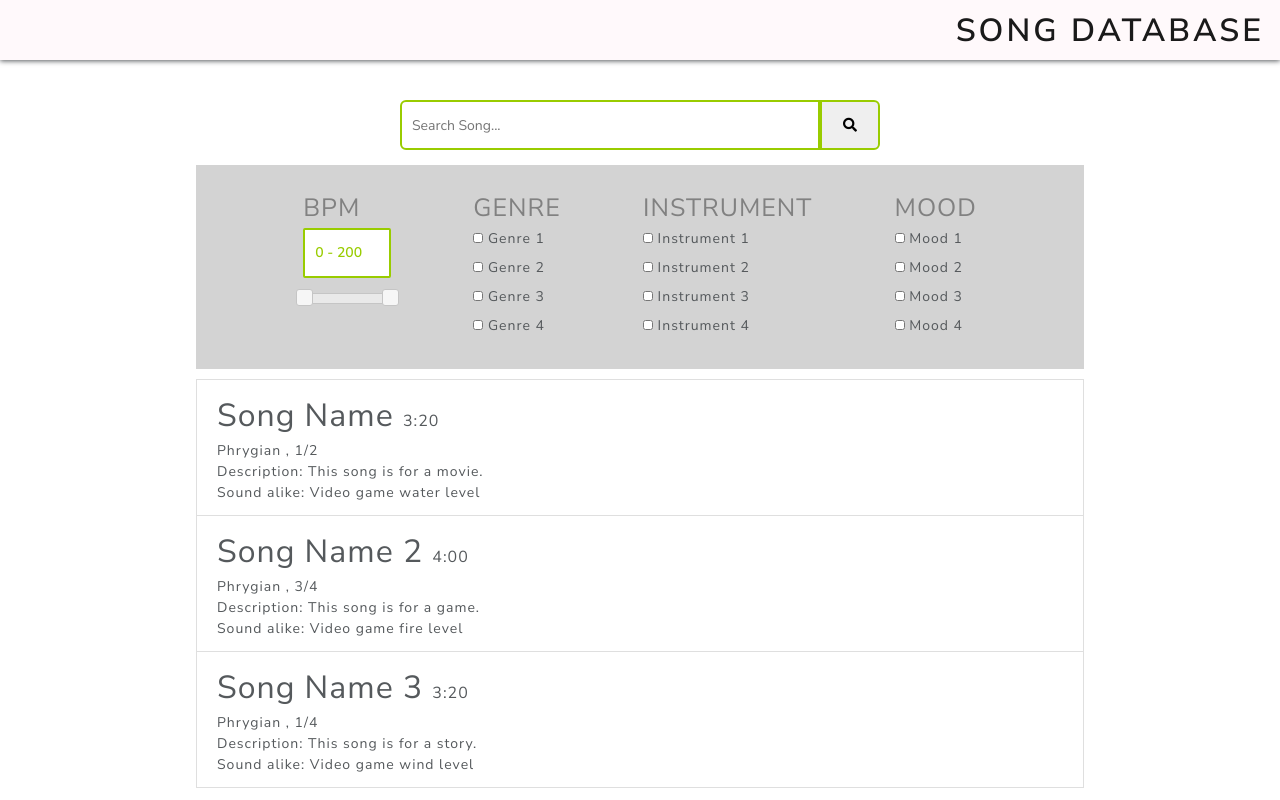
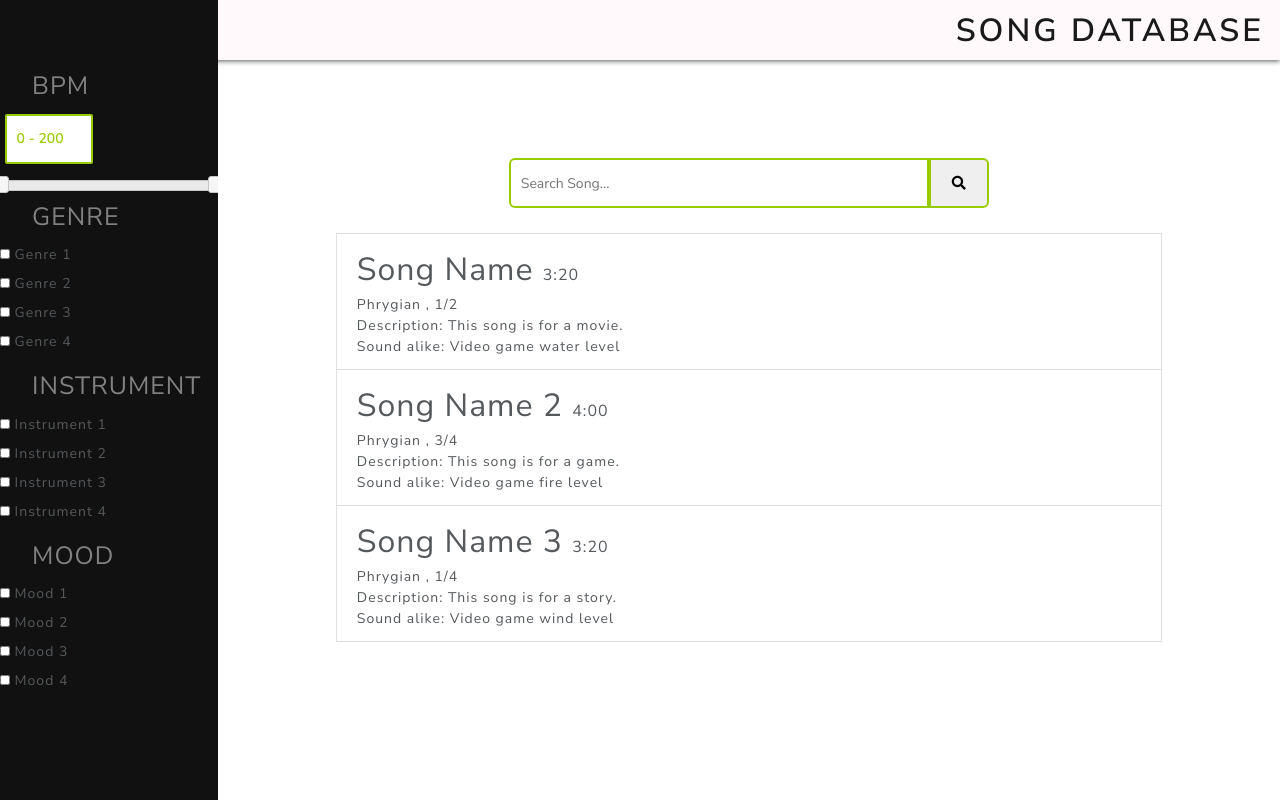
Before and after one commit to GSPuniani/eek-anderson-media, a Django app: template music_lib_search_tool/music_lib_search_tool/templates/music_collection_search/Search_View.html in a window 1280 px wide. Run offline with Django 3.2, Linux system fonts and the light colour scheme; the template is opened without the code that fills it, so the values that code supplies are empty; some libraries are stand-ins or nearby versions.

```diff
--- a/music_lib_search_tool/music_lib_search_tool/site_static/music_collection_search/css/Search_View.css
+++ b/music_lib_search_tool/music_lib_search_tool/site_static/music_collection_search/css/Search_View.css
@@ -124,30 +124,23 @@ input:focus {
 }
 /* The side navigation menu */
 .sidenav {
-  padding: 25px;
-  /* height: 500px; 100% Full-height */
-  width: 80%;
-  max-width: 1366px;
-  position: static;
-  background-color: lightgray; /* Black*/
+  height: 100%; /* 100% Full-height */
+  position: fixed; /* Stay in place */
+  background-color: #111; /* Black*/
   overflow-x: hidden; /* Disable horizontal scroll */
-  /* transition: 0.5s; 0.5 second transition effect to slide in the sidenav */
-}
-
-.searchParams {
-  display: flex;
-  justify-content: space-evenly;
-  align-items: top;
+  padding-top: 60px; /* Place content 60px from the top */
+  transition: 0.5s; /* 0.5 second transition effect to slide in the sidenav */
+  width: 17%;
 }
 
 /* The navigation menu links */
 .sidenav a {
-  /* padding: 8px 8px 8px 32px; */
+  padding: 8px 8px 8px 32px;
   text-decoration: none;
   font-size: 25px;
   color: #818181;
   display: block;
-  /* transition: 0.3s; */
+  transition: 0.3s;
 }
 
 /* When you mouse over the navigation links, change their color */
@@ -167,7 +160,8 @@ input:focus {
 /* Style page content - use this if you want to push the page content to the right when you open the side navigation */
 #main {
   transition: margin-left 0.5s;
-  width: 100%;
+  width: 83%;
+  float: right;
 }
 
 /* On smaller screens, where height is less than 450px, change the style of the sidenav (less padding and a smaller font size) */
@@ -217,8 +211,8 @@ input.checkbox-item {
 }
 
 #results {
-    width: 80%;
-    max-width: 1366px;
+  width: 80%;
+  max-width: 1366px;
   display: flex;
   justify-content: center;
   align-items: center;
@@ -229,9 +223,9 @@ input.checkbox-item {
 }
 
 .song-name {
-    font-size: 2rem;
+  font-size: 2rem;
 }
 
 .song-length {
-    font-size: 1rem;
+  font-size: 1rem;
 }
--- a/music_lib_search_tool/music_lib_search_tool/templates/music_collection_search/Search_View.html
+++ b/music_lib_search_tool/music_lib_search_tool/templates/music_collection_search/Search_View.html
@@ -56,7 +56,77 @@
   <body>
     <!--navbar-->
     <div class="header-primary-nav">
+      <div class="header-primary-nav-right ml-auto">
+        <h1 id="logo">Song Database</h1>
+      </div>
       <div class="header-primary-nav-left"></div>
+      <div id="mySidenav" class="sidenav">
+        <a href="#" id="menuitem">BPM</a>
+        <div class="slider">
+          <p id="slider">
+            <label for="amount"></label>
+            <input
+              type="text"
+              id="amount"
+              readonly
+              style="color: #99cc00; font-weight: bold; width: 88px"
+            />
+          </p>
+          <div id="slider-range"></div>
+        </div>
+        <a href="#" id="menuitem">GENRE</a>
+        <div class="menu">
+          <form id="checkbox-menu">
+            <input type="checkbox" class="checkbox-item" />
+            <label>Genre 1</label>
+            <br />
+            <input type="checkbox" class="checkbox-item" />
+            <label>Genre 2</label>
+            <br />
+            <input type="checkbox" class="checkbox-item" />
+            <label>Genre 3</label>
+            <br />
+            <input type="checkbox" class="checkbox-item" />
+            <label>Genre 4</label>
+            <br />
+          </form>
+        </div>
+        <a href="#" id="menuitem">INSTRUMENT</a>
+        <div class="menu">
+          <form id="checkbox-menu">
+            <input type="checkbox" class="checkbox-item" />
+            <label>Instrument 1</label>
+            <br />
+            <input type="checkbox" class="checkbox-item" />
+            <label>Instrument 2</label>
+            <br />
+            <input type="checkbox" class="checkbox-item" />
+            <label>Instrument 3</label>
+            <br />
+            <input type="checkbox" class="checkbox-item" />
+            <label>Instrument 4</label>
+            <br />
+          </form>
+        </div>
+        <a href="#" id="menuitem">MOOD</a>
+        <div class="menu">
+          <form id="checkbox-menu">
+            <input type="checkbox" class="checkbox-item" />
+            <label>Mood 1</label>
+            <br />
+            <input type="checkbox" class="checkbox-item" />
+            <label>Mood 2</label>
+            <br />
+            <input type="checkbox" class="checkbox-item" />
+            <label>Mood 3</label>
+            <br />
+            <input type="checkbox" class="checkbox-item" />
+            <label>Mood 4</label>
+            <br />
+          </form>
+        </div>
+      </div>
+    </div>
       <div class="header-primary-nav-right ml-auto">
         <h1 id="logo">Song Database</h1>
       </div>
@@ -75,74 +145,6 @@
             </span>-->
           </div>
 
-          <!-- search parameter -->
-          <div id="mySidenav" class="sidenav">
-
-            <div class="searchParams">
-                <div class="menu slider">
-                    <a href="#" id="menuitem">BPM</a>
-                    <input
-                    type="text"
-                    id="amount"
-                    readonly
-                    style="color: #99cc00; font-weight: bold; width: 88px"
-                    />
-                    <div id="slider-range"></div>
-                  </div>
-
-              <div class="menu">
-                <a href="#" id="menuitem">GENRE</a>
-                <form id="checkbox-menu">
-                  <input type="checkbox" class="checkbox-item" />
-                  <label>Genre 1</label>
-                  <br />
-                  <input type="checkbox" class="checkbox-item" />
-                  <label>Genre 2</label>
-                  <br />
-                  <input type="checkbox" class="checkbox-item" />
-                  <label>Genre 3</label>
-                  <br />
-                  <input type="checkbox" class="checkbox-item" />
-                  <label>Genre 4</label>
-                  <br />
-                </form>
-              </div>
-              <div class="menu">
-                <a href="#" id="menuitem">INSTRUMENT</a>
-                <form id="checkbox-menu">
-                  <input type="checkbox" class="checkbox-item" />
-                  <label>Instrument 1</label>
-                  <br />
-                  <input type="checkbox" class="checkbox-item" />
-                  <label>Instrument 2</label>
-                  <br />
-                  <input type="checkbox" class="checkbox-item" />
-                  <label>Instrument 3</label>
-                  <br />
-                  <input type="checkbox" class="checkbox-item" />
-                  <label>Instrument 4</label>
-                  <br />
-                </form>
-              </div>
-              <div class="menu">
-                <a href="#" id="menuitem">MOOD</a>
-                <form id="checkbox-menu">
-                  <input type="checkbox" class="checkbox-item" />
-                  <label>Mood 1</label>
-                  <br />
-                  <input type="checkbox" class="checkbox-item" />
-                  <label>Mood 2</label>
-                  <br />
-                  <input type="checkbox" class="checkbox-item" />
-                  <label>Mood 3</label>
-                  <br />
-                  <input type="checkbox" class="checkbox-item" />
-                  <label>Mood 4</label>
-                  <br />
-                </form>
-              </div>
-            </div>
-          </div>
           <!-- end of search parameter -->
           <div id="results">
             <ul class="list-group">
```
